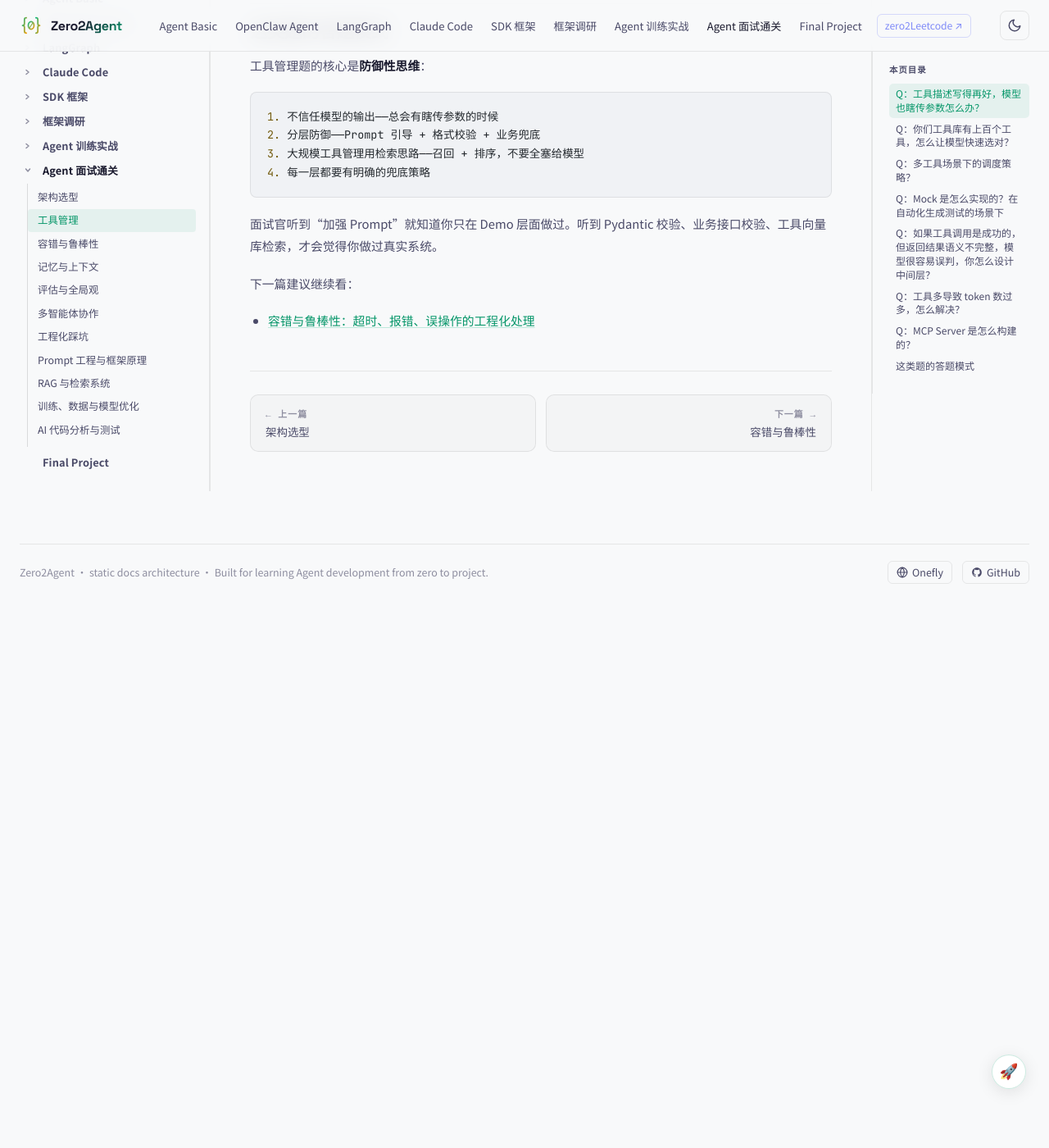
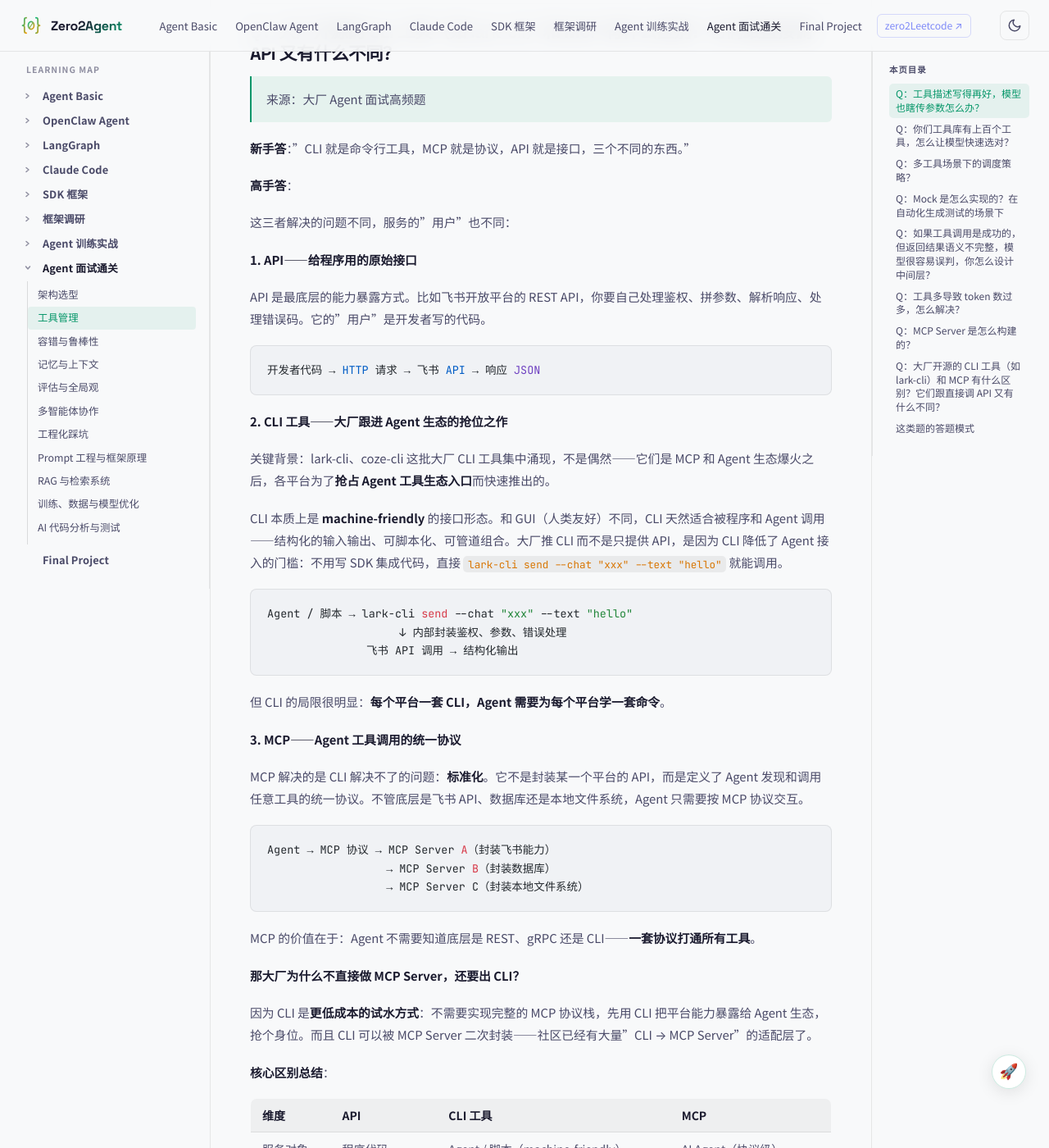
Before and after one commit to ranxi2001/zero2Agent, a Jekyll site: the page built from learn-agent-interview/02-tool-management/index.md, in a window 1280 px wide and 1400 px high, scrolled down 6383 px. Shown: the whole window at 82% size. Built offline with Jekyll 4.4.1, drawn with Linux system fonts in a browser that asks for light colours; comment, search, counter and statistics services are not loaded; before the commit the page ends 7123 px from its top, so only the background shows below that; some of the changed text lies outside the part shown.

Commit message:
Add CLI vs MCP vs API interview question to tool-management dimension
Co-Authored-By: Claude Opus 4.6 <noreply@anthropic.com>

````diff
--- a/learn-agent-interview/02-tool-management/index.md
+++ b/learn-agent-interview/02-tool-management/index.md
@@ -214,6 +214,71 @@ MCP（Model Context Protocol）是 Anthropic 提出的**模型与外部工具/
 
 ---
 
+## Q：大厂开源的 CLI 工具（如 lark-cli）和 MCP 有什么区别？它们跟直接调 API 又有什么不同？
+
+> 来源：大厂 Agent 面试高频题
+
+**新手答**："CLI 就是命令行工具，MCP 就是协议，API 就是接口，三个不同的东西。"
+
+**高手答**：
+
+这三者解决的问题不同，服务的"用户"也不同：
+
+**1. API——给程序用的原始接口**
+
+API 是最底层的能力暴露方式。比如飞书开放平台的 REST API，你要自己处理鉴权、拼参数、解析响应、处理错误码。它的"用户"是开发者写的代码。
+
+```text
+开发者代码 → HTTP 请求 → 飞书 API → 响应 JSON
+```
+
+**2. CLI 工具——大厂跟进 Agent 生态的抢位之作**
+
+关键背景：lark-cli、coze-cli 这批大厂 CLI 工具集中涌现，不是偶然——它们是 MCP 和 Agent 生态爆火之后，各平台为了**抢占 Agent 工具生态入口**而快速推出的。
+
+CLI 本质上是 **machine-friendly** 的接口形态。和 GUI（人类友好）不同，CLI 天然适合被程序和 Agent 调用——结构化的输入输出、可脚本化、可管道组合。大厂推 CLI 而不是只提供 API，是因为 CLI 降低了 Agent 接入的门槛：不用写 SDK 集成代码，直接 `lark-cli send --chat "xxx" --text "hello"` 就能调用。
+
+```text
+Agent / 脚本 → lark-cli send --chat "xxx" --text "hello"
+                    ↓ 内部封装鉴权、参数、错误处理
+               飞书 API 调用 → 结构化输出
+```
+
+但 CLI 的局限很明显：**每个平台一套 CLI，Agent 需要为每个平台学一套命令**。
+
+**3. MCP——Agent 工具调用的统一协议**
+
+MCP 解决的是 CLI 解决不了的问题：**标准化**。它不是封装某一个平台的 API，而是定义了 Agent 发现和调用任意工具的统一协议。不管底层是飞书 API、数据库还是本地文件系统，Agent 只需要按 MCP 协议交互。
+
+```text
+Agent → MCP 协议 → MCP Server A（封装飞书能力）
+                  → MCP Server B（封装数据库）
+                  → MCP Server C（封装本地文件系统）
+```
+
+MCP 的价值在于：Agent 不需要知道底层是 REST、gRPC 还是 CLI——**一套协议打通所有工具**。
+
+**那大厂为什么不直接做 MCP Server，还要出 CLI？**
+
+因为 CLI 是**更低成本的试水方式**：不需要实现完整的 MCP 协议栈，先用 CLI 把平台能力暴露给 Agent 生态，抢个身位。而且 CLI 可以被 MCP Server 二次封装——社区已经有大量"CLI → MCP Server"的适配层了。
+
+**核心区别总结**：
+
+| 维度 | API | CLI 工具 | MCP |
+|------|-----|----------|-----|
+| 服务对象 | 程序代码 | Agent / 脚本（machine-friendly） | AI Agent（协议级） |
+| 设计动机 | 开放平台能力 | 抢占 Agent 工具生态入口 | 统一 Agent 工具标准 |
+| 抽象层级 | 原始接口 | 平台级封装 | 协议级抽象 |
+| 覆盖范围 | 单一平台 | 单一平台 | 跨平台统一 |
+| 工具发现 | 查文档 | `--help` | 协议内置 `tools/list` |
+| 典型场景 | 后端集成 | Agent 快速接入单一平台 | Agent 统一工具管理 |
+
+**它们的关系是递进的**：API 是原始能力 → CLI 是大厂面向 Agent 生态的快速封装 → MCP 是最终的协议层标准。一个 MCP Server 内部可以调 API，也可以调 CLI，它们不互斥。
+
+**差距在哪**：新手把三者当成并列的"不同的东西"。高手看到的是 Agent 工具生态的演进脉络——API 一直在，CLI 是大厂看到 MCP/Agent 趋势后的抢位动作，MCP 是最终统一标准。面试官考的是你能不能看到这波 CLI 扎堆出现背后的产业逻辑，以及理解为什么 Agent 时代的终局是协议层标准化而不是各家出各家的 CLI。
+
+---
+
 ## 这类题的答题模式
 
 工具管理题的核心是**防御性思维**：
````
